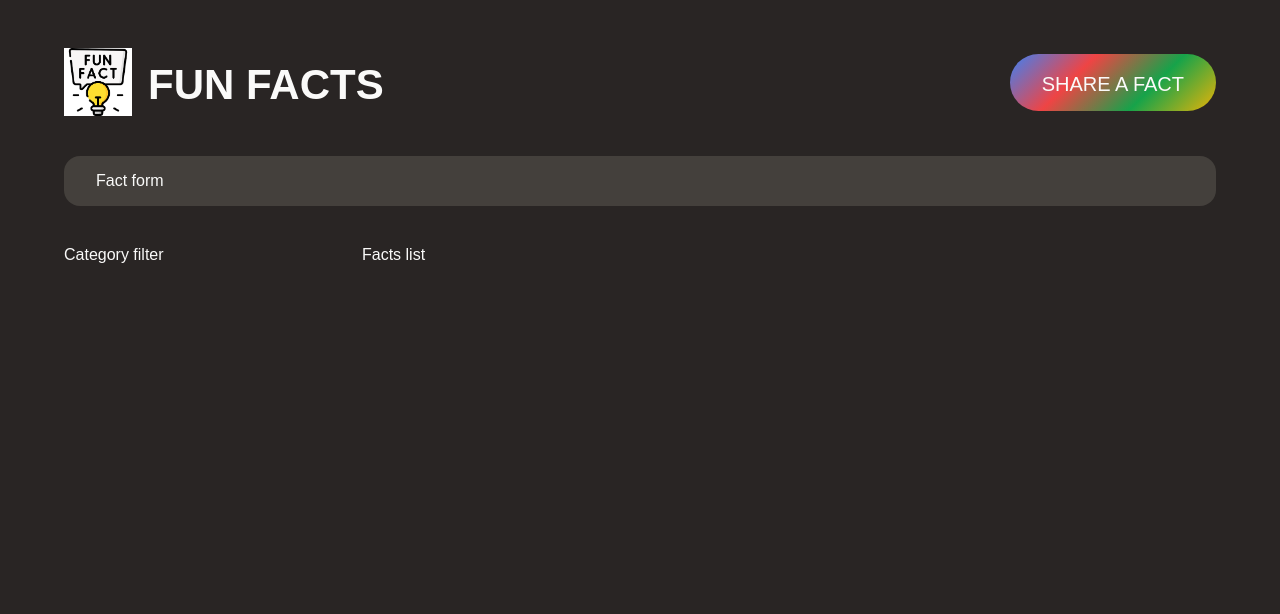
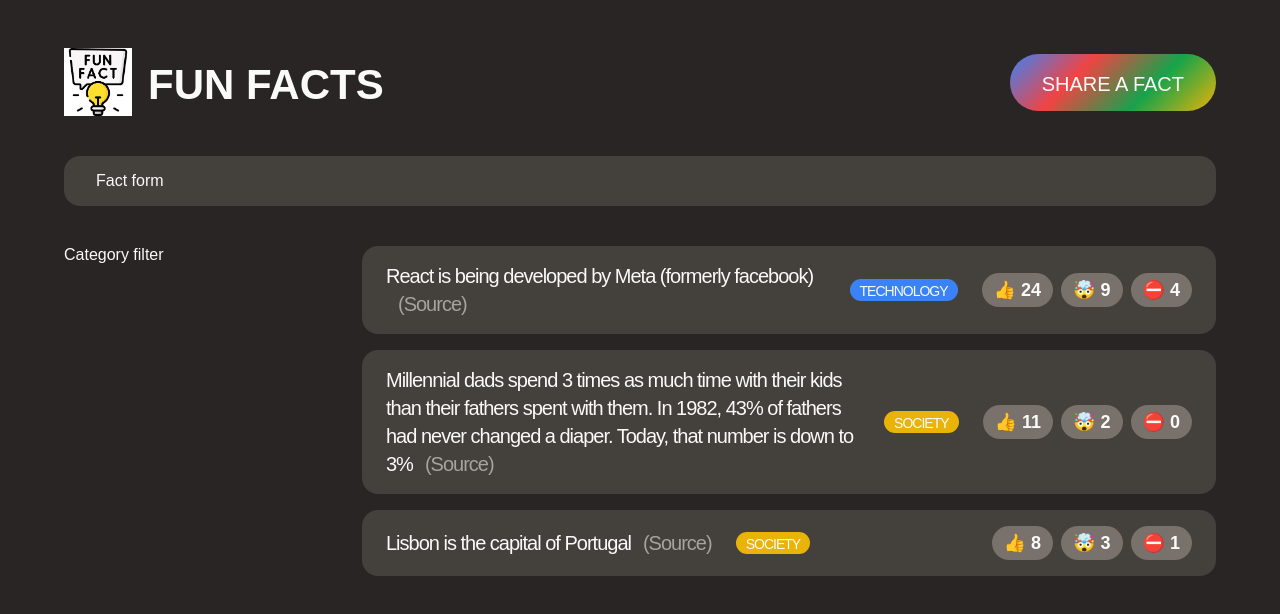
Before and after one commit to Catherine-Ge/Fun-Facts, a React (Create React App) app: page / in a window 1280 px wide. Shown: the top 614 px of the page. Built offline with nearby package versions, Linux system fonts and the light colour scheme; a web font is replaced by a local one.

Commit message:
Fact lists

```diff
--- a/public/index.html
+++ b/public/index.html
@@ -14,7 +14,7 @@
       manifest.json provides metadata used when your web app is installed on a
       user's mobile device or desktop. See https://developers.google.com/web/fundamentals/web-app-manifest/
     -->
-    <link rel="manifest" href="%PUBLIC_URL%/manifest.json" />
+    <!--<link rel="manifest" href="%PUBLIC_URL%/manifest.json" />-->
     <!--
       Notice the use of %PUBLIC_URL% in the tags above.
       It will be replaced with the URL of the `public` folder during the build.
--- a/src/App.js
+++ b/src/App.js
@@ -1,4 +1,49 @@
 import "./style.css";
+
+const CATEGORIES = [
+  { name: "technology", color: "#3b82f6" },
+  { name: "science", color: "#16a34a" },
+  { name: "finance", color: "#ef4444" },
+  { name: "society", color: "#eab308" },
+  { name: "entertainment", color: "#db2777" },
+  { name: "health", color: "#14b8a6" },
+  { name: "history", color: "#f97316" },
+  { name: "news", color: "#8b5cf6" },
+];
+
+const initialFacts = [
+  {
+    id: 1,
+    text: "React is being developed by Meta (formerly facebook)",
+    source: "https://opensource.fb.com/",
+    category: "technology",
+    votesInteresting: 24,
+    votesMindblowing: 9,
+    votesFalse: 4,
+    createdIn: 2021,
+  },
+  {
+    id: 2,
+    text: "Millennial dads spend 3 times as much time with their kids than their fathers spent with them. In 1982, 43% of fathers had never changed a diaper. Today, that number is down to 3%",
+    source:
+      "https://www.mother.ly/parenting/millennial-dads-spend-more-time-with-their-kids",
+    category: "society",
+    votesInteresting: 11,
+    votesMindblowing: 2,
+    votesFalse: 0,
+    createdIn: 2019,
+  },
+  {
+    id: 3,
+    text: "Lisbon is the capital of Portugal",
+    source: "https://en.wikipedia.org/wiki/Lisbon",
+    category: "society",
+    votesInteresting: 8,
+    votesMindblowing: 3,
+    votesFalse: 1,
+    createdIn: 2015,
+  },
+];
 
 function App() {
   const appTitle = "Fun Facts";
@@ -38,7 +83,44 @@
 }
 
 function FactList() {
-  return <section>Facts list</section>;
+  //temporary variable
+  const facts = initialFacts;
+  return (
+    <section>
+      <ul className="facts-list">
+        {facts.map((fact) => (
+          <li key={fact.id} className="fact">
+            <p>
+              {fact.text}
+              <a
+                className="source"
+                href={fact.source}
+                target="_blank"
+                rel="noreferrer"
+              >
+                (Source)
+              </a>
+            </p>
+            <span
+              className="tag"
+              style={{
+                backgroundColor: CATEGORIES.find(
+                  (cat) => cat.name === fact.category
+                ).color,
+              }}
+            >
+              {fact.category}
+            </span>
+            <div className="vote-buttons">
+              <button>👍 {fact.votesInteresting}</button>
+              <button>🤯 {fact.votesMindblowing}</button>
+              <button>⛔️ {fact.votesFalse}</button>
+            </div>
+          </li>
+        ))}
+      </ul>
+    </section>
+  );
 }
 
 export default App;
```
Also changed, not shown: beforeReact/data.js (added, +48 -0 lines).
